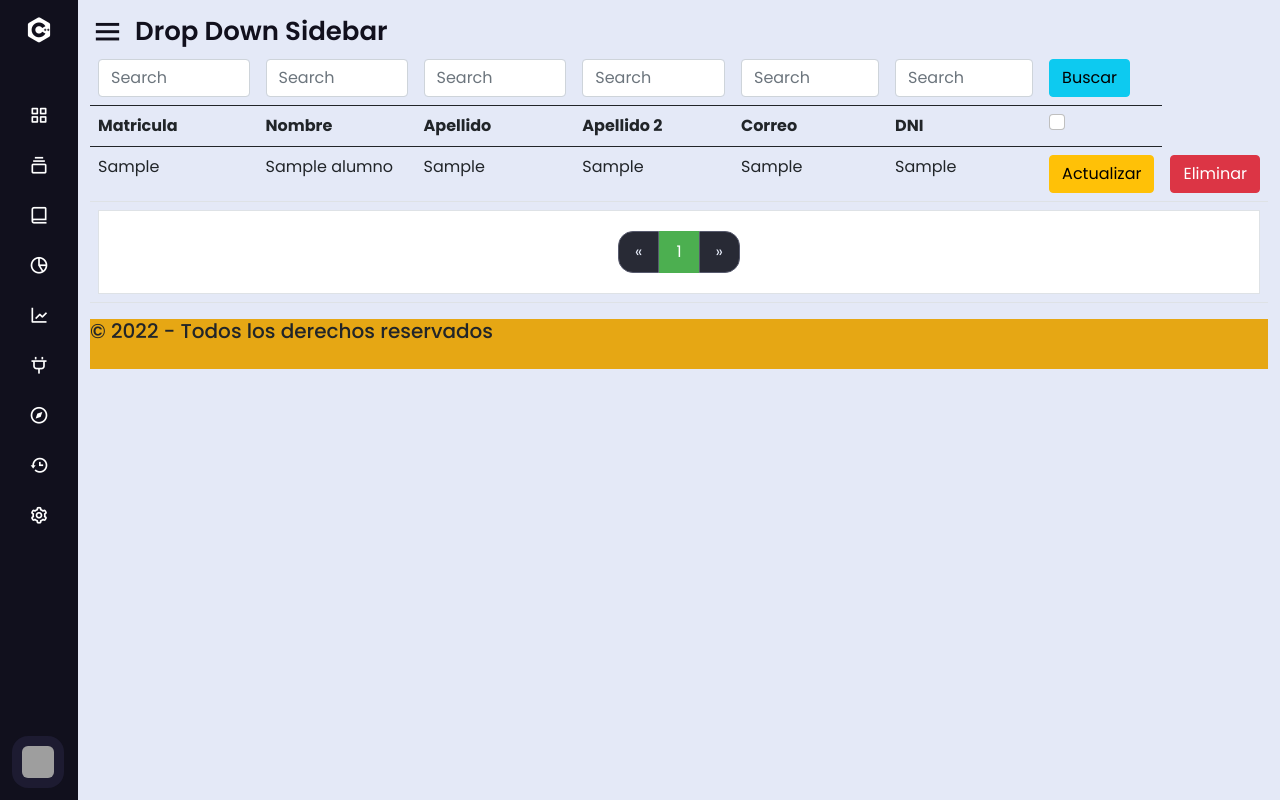
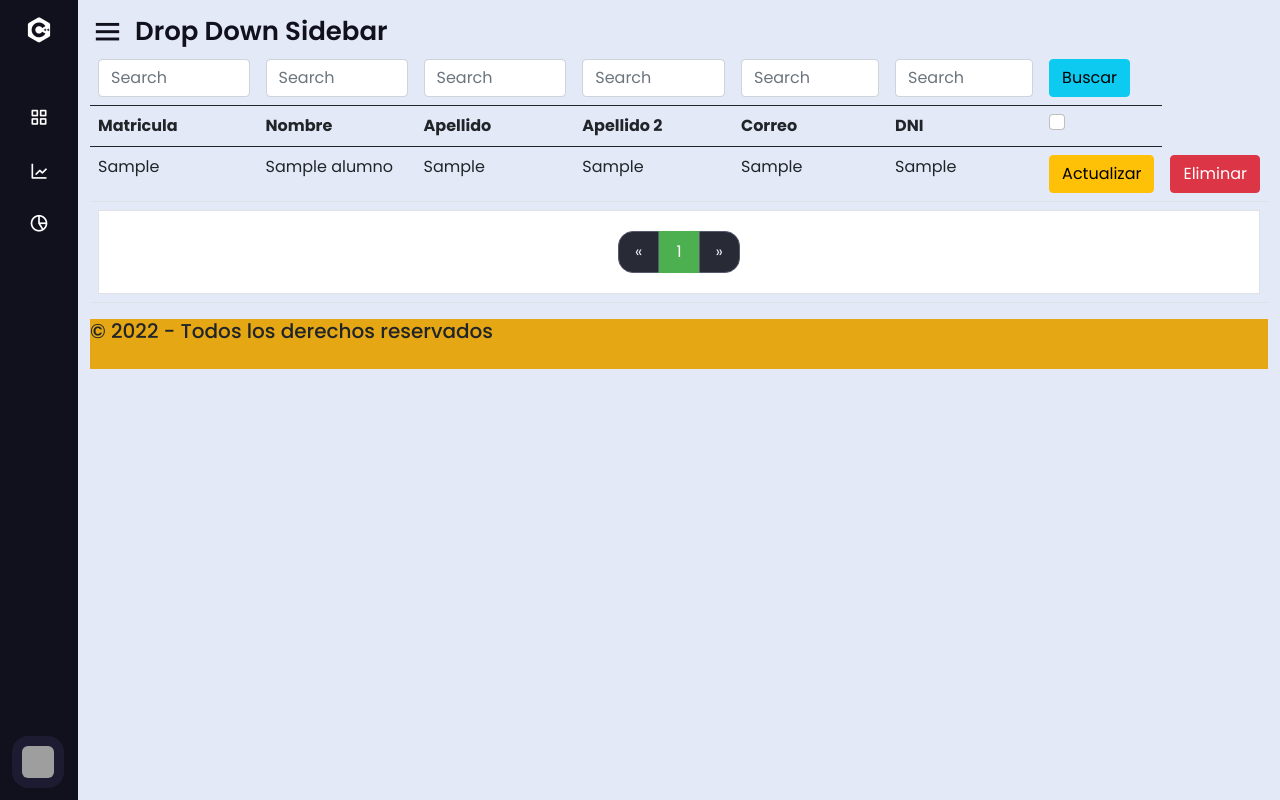
Before and after one commit to Erik-Ruiz/Sintesis_CRUD, a PHP site: page /pages/admin.php in a window 1280 px wide. Run offline with PHP 8.4, Linux system fonts and the light colour scheme; a user stored in the database is signed in; tables that the repository leaves empty or names only in its code hold one stand-in row (values such as "Sample post"); some libraries are stand-ins or nearby versions; grey boxes are pictures that could not be loaded.

Commit message:
Actualizando datos

```diff
--- a/components/cabecera.html
+++ b/components/cabecera.html
@@ -23,6 +23,11 @@
 
     <link href='https://unpkg.com/boxicons@2.0.7/css/boxicons.min.css' rel='stylesheet'>
 
+    <script src="https://kit.fontawesome.com/65448d8abe.js" crossorigin="anonymous"></script>
+
+
+
+
     <title>Notas</title>
 
 </head>
--- a/pages/admin.php
+++ b/pages/admin.php
@@ -34,13 +34,14 @@
       <li>
         <a href="#">
           <i class='bx bx-grid-alt' ></i>
-          <span class="link_name">Dashboard</span>
+          <span class="link_name">Crear Alumno</span>
         </a>
         <ul class="sub-menu blank">
-          <li><a class="link_name" href="#">Category</a></li>
+          <li><a class="link_name" href="#">Crear Correo</a></li>
         </ul>
       </li>
-      <li>
+
+      <!-- <li>
         <div class="iocn-link">
           <a href="#">
             <i class='bx bx-collection' ></i>
@@ -54,22 +55,19 @@
           <li><a href="#">JavaScript</a></li>
           <li><a href="#">PHP & MySQL</a></li>
         </ul>
-      </li>
+      </li> -->
+
       <li>
-        <div class="iocn-link">
+      <li>
         <a href="#">
-            <i class='bx bx-book-alt' ></i>
-            <span class="link_name">Posts</span>
+          <i class='bx bx-line-chart' ></i>
+          <span class="link_name">Crear Correo</span>
         </a>
-          <i class='bx bxs-chevron-down arrow' ></i>
-        </div>
-        <ul class="sub-menu">
-          <li><a class="link_name" href="#">Posts</a></li>
-          <li><a href="#">Web Design</a></li>
-          <li><a href="#">Login Form</a></li>
-          <li><a href="#">Card Design</a></li>
+        <ul class="sub-menu blank">
+          <li><a class="link_name" href="#">Crear Correo</a></li>
         </ul>
       </li>
+
       <li>
         <a href="#">
           <i class='bx bx-pie-chart-alt-2' ></i>
@@ -79,57 +77,10 @@
           <li><a class="link_name" href="#">Analytics</a></li>
         </ul>
       </li>
-      <li>
-        <a href="#">
-          <i class='bx bx-line-chart' ></i>
-          <span class="link_name">Chart</span>
-        </a>
-        <ul class="sub-menu blank">
-          <li><a class="link_name" href="#">Chart</a></li>
-        </ul>
-      </li>
-      <li>
-        <div class="iocn-link">
-          <a href="#">
-            <i class='bx bx-plug' ></i>
-            <span class="link_name">Plugins</span>
-          </a>
-          <i class='bx bxs-chevron-down arrow' ></i>
-        </div>
-        <ul class="sub-menu">
-          <li><a class="link_name" href="#">Plugins</a></li>
-          <li><a href="#">UI Face</a></li>
-          <li><a href="#">Pigments</a></li>
-          <li><a href="#">Box Icons</a></li>
-        </ul>
-      </li>
-      <li>
-        <a href="#">
-          <i class='bx bx-compass' ></i>
-          <span class="link_name">Explore</span>
-        </a>
-        <ul class="sub-menu blank">
-          <li><a class="link_name" href="#">Explore</a></li>
-        </ul>
-      </li>
-      <li>
-        <a href="#">
-          <i class='bx bx-history'></i>
-          <span class="link_name">History</span>
-        </a>
-        <ul class="sub-menu blank">
-          <li><a class="link_name" href="#">History</a></li>
-        </ul>
-      </li>
-      <li>
-        <a href="#">
-          <i class='bx bx-cog' ></i>
-          <span class="link_name">Setting</span>
-        </a>
-        <ul class="sub-menu blank">
-          <li><a class="link_name" href="#">Setting</a></li>
-        </ul>
-      </li>
+
+
+
+
       <li>
         <div class="profile-details">
           <div class="profile-content">
```
Lines whose indentation alone changed are shown as unchanged.
